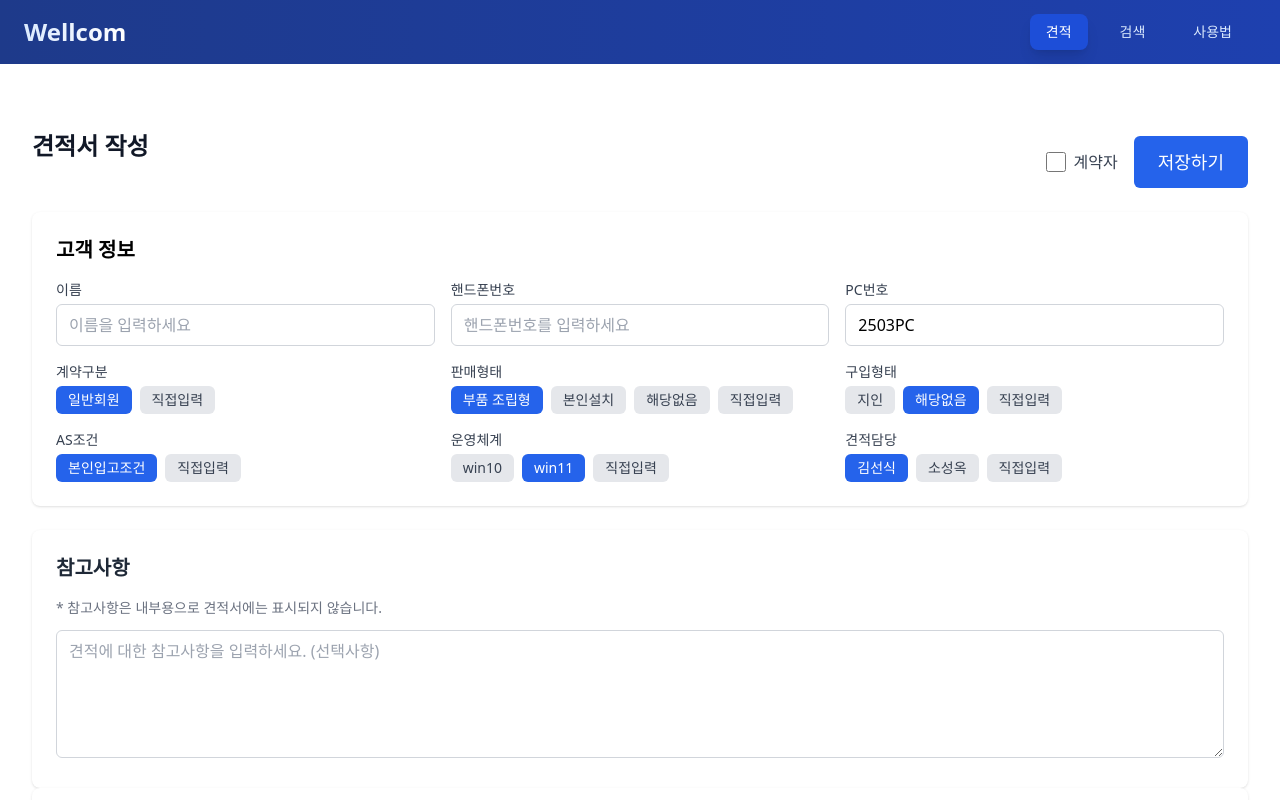
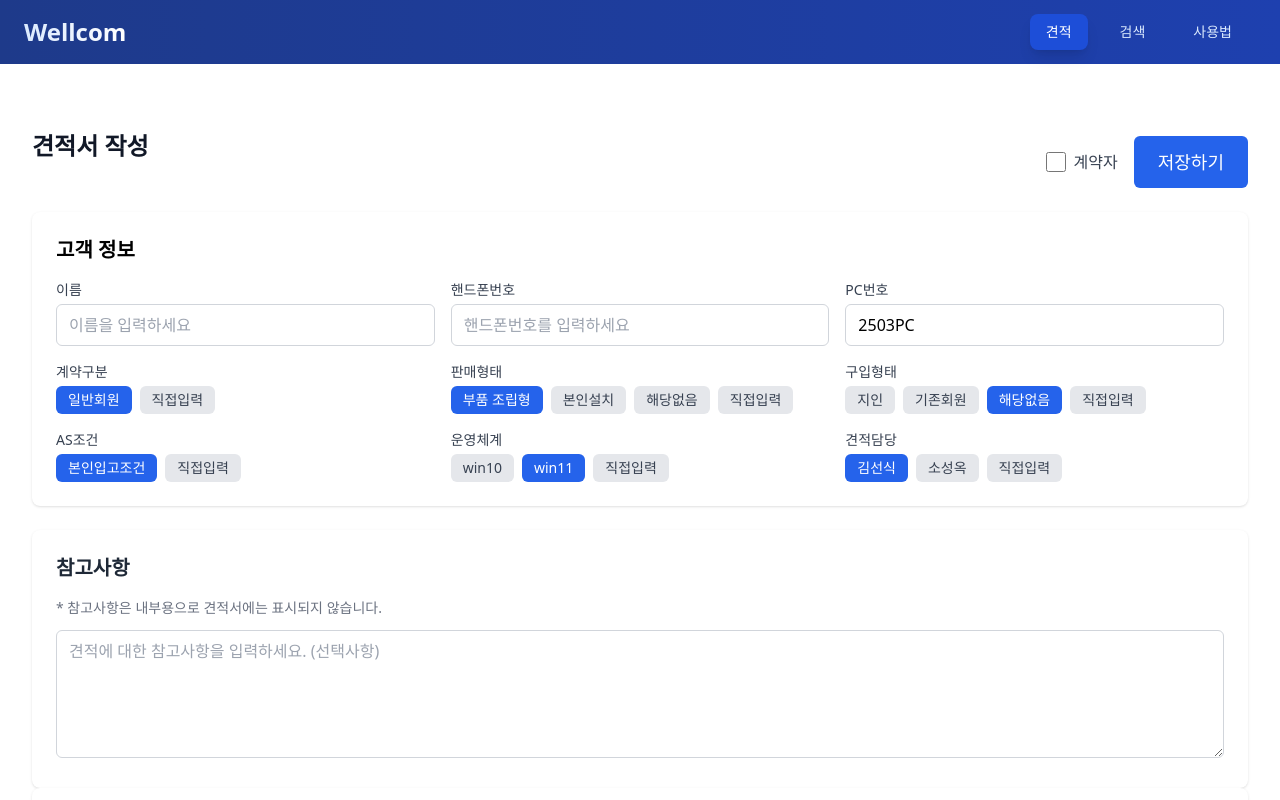
Before and after one commit to kcj980/wellcompro, a Next.js app: page /estimate in a window 1280 px wide. Shown: the top 800 px of the page. Built offline with nearby package versions, Linux system fonts and the light colour scheme.

Commit message:
견적 작성 페이지 - 구입형태에 기존회원 추가, 상세페이지 정보 보이게 수정

```diff
--- a/app/estimate/[id]/page.js
+++ b/app/estimate/[id]/page.js
@@ -215,8 +215,11 @@ export default function EstimateDetail({ params }) {
                   <div className="text-sm font-medium text-gray-500">구입형태</div>
                   <div className="mt-1">
                     {estimate.customerInfo?.purchaseType || '-'}
-                    {estimate.customerInfo?.purchaseType === '지인' && estimate.customerInfo?.purchaseTypeName && (
+                    {estimate.customerInfo?.purchaseType === '지인' ? estimate.customerInfo?.purchaseTypeName && (
                       <span className="ml-1">({estimate.customerInfo.purchaseTypeName})</span>
+                    ) : (
+                      estimate.customerInfo?.purchaseTypeName && (
+                      <span className="ml-1">({estimate.customerInfo.purchaseTypeName})</span>)
                     )}
                   </div>
                 </div>
--- a/app/estimate/page.js
+++ b/app/estimate/page.js
@@ -288,12 +288,17 @@ function EstimateContent() {
 
   // 구입 형태 버튼 클릭 시 호출되는 함수
   const handlePurchaseTypeSelect = (value) => {
-    setCustomerInfo(prev => ({
-      ...prev,
+    // 직접입력이 아닌 다른 옵션을 선택할 때 isCustomPurchaseType을 false로 설정
+    if (value !== '') {
+      setIsCustomPurchaseType(false);
+    }
+
+    setCustomerInfo({
+      ...customerInfo,
       purchaseType: value,
-      purchaseTypeName: '' // 지인이 아닌 경우 이름 초기화
-    }));
-    setIsCustomPurchaseType(false); // 직접 입력 모드 해제
+      // 새로운 구입형태를 선택할 때 purchaseTypeName 초기화
+      purchaseTypeName: value === '지인' || value === '기존회원' ? customerInfo.purchaseTypeName : ''
+    });
   };
 
   // 운영체제 버튼 클릭 시 호출되는 함수
@@ -1167,6 +1172,15 @@ function EstimateContent() {
       setTableData([]);
       console.log('모든 상품 데이터가 삭제되었습니다.');
     }
+  };
+
+  // 직접입력 버튼 클릭 핸들러 분리
+  const handleCustomPurchaseType = () => {
+    setIsCustomPurchaseType(true);
+    setCustomerInfo({
+      ...customerInfo,
+      purchaseType: ''
+    });
   };
 
   // JSX 렌더링 시작
@@ -1433,6 +1447,18 @@ function EstimateContent() {
                     >
                       지인
                     </button>
+                    {/* 기존회원 버튼 */}
+                    <button
+                      type="button"
+                      onClick={() => handlePurchaseTypeSelect('기존회원')}
+                      className={`px-3 py-1 rounded-md text-sm ${
+                        customerInfo.purchaseType === '기존회원'
+                          ? 'bg-blue-600 text-white'
+                          : 'bg-gray-200 text-gray-700 hover:bg-gray-300'
+                      }`}
+                    >
+                      기존회원
+                    </button>
                     <button
                       type="button"
                       onClick={() => handlePurchaseTypeSelect('해당없음')}
@@ -1446,10 +1472,7 @@ function EstimateContent() {
                     </button>
                     <button
                       type="button"
-                      onClick={() => {
-                        setIsCustomPurchaseType(true);
-                        setCustomerInfo(prev => ({ ...prev, purchaseType: '' }));
-                      }}
+                      onClick={handleCustomPurchaseType}
                       className={`px-3 py-1 rounded-md text-sm ${
                         isCustomPurchaseType
                           ? 'bg-blue-600 text-white'
@@ -1459,21 +1482,37 @@ function EstimateContent() {
                       직접입력
                     </button>
                   </div>
+
+                  {/* 지인 이름 입력 필드 */}
                   {customerInfo.purchaseType === '지인' && (
                     <input
                       type="text"
                       name="purchaseTypeName"
-                      value={customerInfo.purchaseTypeName}
+                      value={customerInfo.purchaseTypeName || ''}
                       onChange={handleCustomerInfoChange}
                       className="w-full border border-gray-300 rounded-md px-3 py-2 focus:outline-none focus:ring-2 focus:ring-blue-500"
                       placeholder="지인 이름을 입력하세요"
                     />
                   )}
+
+                  {/* 기존회원 이름 입력 필드 추가 */}
+                  {customerInfo.purchaseType === '기존회원' && (
+                    <input
+                      type="text"
+                      name="purchaseTypeName"
+                      value={customerInfo.purchaseTypeName || ''}
+                      onChange={handleCustomerInfoChange}
+                      className="w-full border border-gray-300 rounded-md px-3 py-2 focus:outline-none focus:ring-2 focus:ring-blue-500"
+                      placeholder="기존회원 이름을 입력하세요"
+                    />
+                  )}
+
+                  {/* 직접 입력 필드 */}
                   {isCustomPurchaseType && (
                     <input
                       type="text"
                       name="purchaseType"
-                      value={customerInfo.purchaseType}
+                      value={customerInfo.purchaseType || ''}
                       onChange={handleCustomerInfoChange}
                       className="w-full border border-gray-300 rounded-md px-3 py-2 focus:outline-none focus:ring-2 focus:ring-blue-500"
                       placeholder="구입형태를 입력하세요"
```
